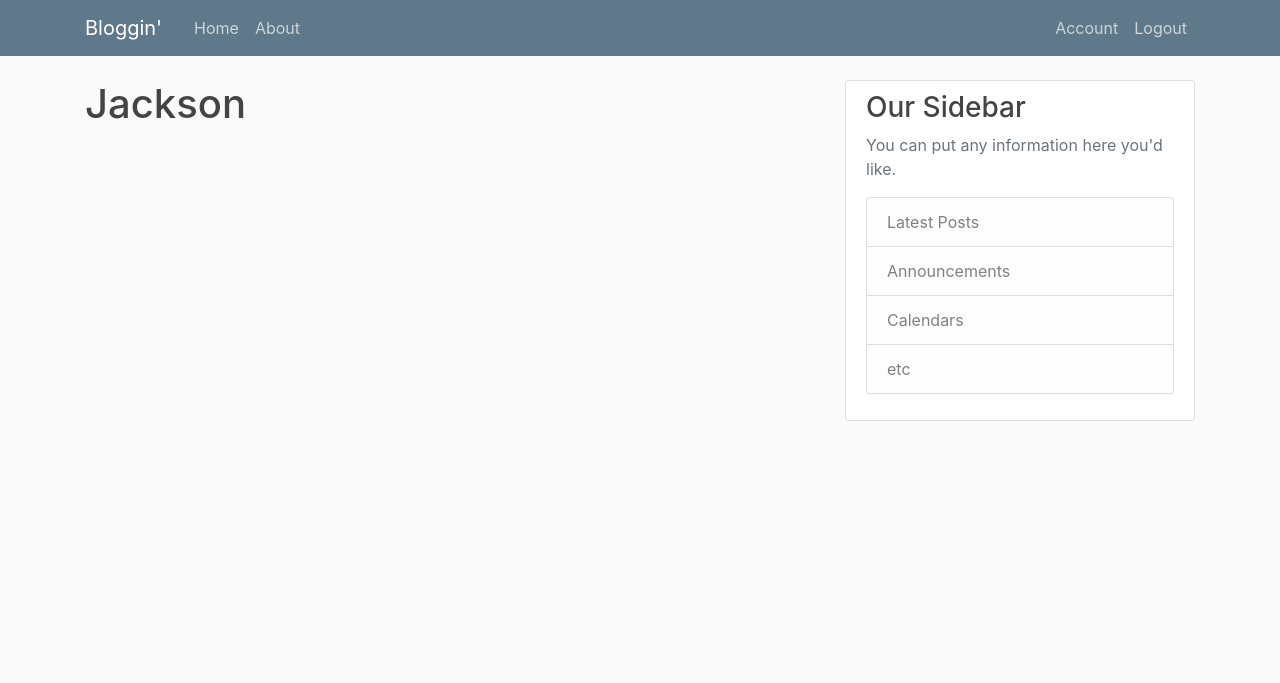
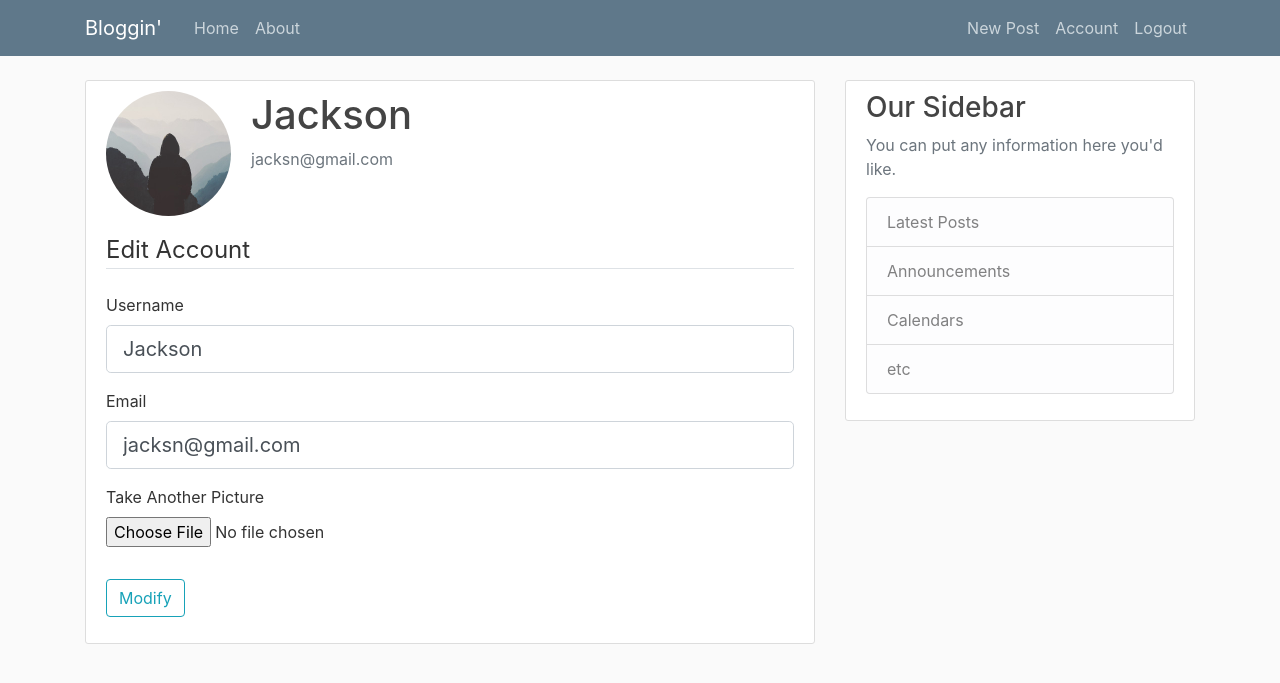
Before and after one commit to Jasurbek16/Learn-Web, a Flask app: page /account in a window 1280 px wide. Shown: the top 683 px of the page. Run offline with Flask 2, Linux system fonts and the light colour scheme; a user stored in the database is signed in; some libraries are stand-ins or nearby versions.

Commit message:
add login and profile

```diff
--- a/learnFlask/main_flask/forms.py
+++ b/learnFlask/main_flask/forms.py
@@ -1,11 +1,13 @@
 from flask_wtf import FlaskForm
-from wtforms import StringField, PasswordField, SubmitField, BooleanField
+from flask_wtf.file import FileField, FileAllowed
+# ^ 1st - the type of field , 2nd - validator (for files uploading)
+from flask_login import current_user
+from wtforms import StringField, PasswordField, SubmitField, BooleanField, TextAreaField
 from wtforms.validators import DataRequired, Length, Email, EqualTo, ValidationError
 # make sure that the field is not empty ^
 # specifying the range of chars to be used in the input -> Length
 # wtforms is used for working with forms in flask
 from main_flask.models import User
-
 
 class RegistrationForm(FlaskForm):
 
@@ -46,7 +48,8 @@ class RegistrationForm(FlaskForm):
         if user:
             raise ValidationError('Existing email is passed, please consider another one!')
 
-
+    # ^^^^ these functions are called with the FlaskForm class that our RegistrationForm class inherited from
+    # ^^^^ Flask is checking for extra functions created with the naming pattern: "validate_(field name)", and later calling those extra functions
 class LoginForm(FlaskForm):
 
     email = StringField("Email", validators=[
@@ -57,3 +60,36 @@ class LoginForm(FlaskForm):
     remember = BooleanField("Remember Me")
     # the submit button
     submit = SubmitField("Login")
+
+# allows us to update info (below)
+class UpdateAccountForm(FlaskForm):
+
+    username = StringField("Username", validators=[
+                           DataRequired(), Length(min=2, max=20)])
+
+    email = StringField("Email", validators=[
+        DataRequired(), Email()])
+
+    picture = FileField("Take Another Picture", validators = [FileAllowed(['jpg', 'png'])])
+    # args to FileAllowed -> a list of allowed files
+
+    submit = SubmitField("Modify")
+
+    def validate_username(self, username):
+        if username.data != current_user.username:
+            user = User.query.filter_by(username=username.data).first()
+            if user:
+                raise ValidationError('Existing username is passed, please consider another one!')
+
+
+    def validate_email(self, email):
+        if email.data != current_user.email:
+            user = User.query.filter_by(email=email.data).first()
+            if user:
+                raise ValidationError('Existing email is passed, please consider another one!')
+
+
+class PostForm(FlaskForm):
+    title = StringField("Title", validators=[DataRequired()])
+    content = TextAreaField("Content", validators=[DataRequired()])
+    submit = SubmitField("Share")
--- a/learnFlask/main_flask/routes.py
+++ b/learnFlask/main_flask/routes.py
@@ -1,27 +1,13 @@
+import secrets
+# ^ for creating a random hex
+import os
+# ^ for getting an extension
+from PIL import Image
 from flask import render_template, url_for, flash, redirect, request
 from main_flask import app, db, bcrypt
-from main_flask.forms import RegistrationForm, LoginForm
+from main_flask.forms import RegistrationForm, LoginForm, UpdateAccountForm, PostForm
 from main_flask.models import User, Post
 from flask_login import login_user, current_user, logout_user, login_required
-
-
-
-postss = [
-
-    {
-        'user': 'Jasurbek Mamurov',
-        'title': 'Blog #1',
-        'content': 'Blog #1"s content',
-        'date_posted': 'July 25, 2021'
-    },
-    {
-        'user': 'Jack Collins',
-        'title': 'Blog #2',
-        'content': 'Blog #2"s content',
-        'date_posted': 'July 26, 2021'
-    }
-
-]
 
 
 @app.route("/")
@@ -32,12 +18,14 @@ postss = [
 # that will be shown on our website for this specific route
 # / is the root page
 def home():
-    return render_template('home_temp.html', posts=postss)
+    posts = Post.query.all()
+    return render_template('home_temp.html', posts=posts)
 # we intend to return the html template in this func
 # we would render the template
 # whatever variable name we use as the
 # argument name here that we pass in we will
 # have access to that variable in our template
+
 
 
 @app.route("/about")
@@ -96,8 +84,61 @@ def logout():
     logout_user()
     return redirect(url_for('home'))
 
+def save_picture(form_picture):
+    random_hex = secrets.token_hex(8)
+    # for saving as the same file ext as before
+    _, f_ext = os.path.splitext(form_picture.filename)
+    # form_picture -> data from the field that the user submits and there is the filename
+    picture_fn = random_hex + f_ext
+    # ^ complete name of the picture
+    picture_path = os.path.join(app.root_path, 'static\profile_pics', picture_fn)
+    # ^ for saving in the specified dir
+    # app.root_path -> the full path all the way up to our package directory
+    # os.path.join -> to concat properly all of the data
 
-@app.route('/account')
+    # resizing and saving the picture into our path
+
+    output_size = (125, 125)
+    i = Image.open(form_picture)
+    i.thumbnail(output_size)
+    i.save(picture_path)
+
+    return picture_fn
+
+
+@app.route('/account', methods=['GET', 'POST'])
 @login_required # we need to login before getting to account page
 def account():
-    return render_template('account.html', title="Account")
+    form = UpdateAccountForm()
+    if form.validate_on_submit():
+        # changin' info in SQLAlchemy
+        # (below) coz that's optional, so we check
+        if form.picture.data:
+            picture_file = save_picture(form.picture.data)
+            current_user.image_file = picture_file
+        current_user.username = form.username.data
+        current_user.email = form.email.data
+        db.session.commit()
+        flash('The account has been successfully modified!', category='success')
+        return redirect(url_for('account'))
+    elif request.method == 'GET':
+        form.username.data = current_user.username
+        form.email.data = current_user.email
+        # ^ populating the form with our user's data
+    image_file = url_for('static', filename = 'profile_pics/' + current_user.image_file )
+    return render_template('account.html', title="Account",
+                           image_file=image_file, form=form)
+    # ! ^ we are not in the same indentation with redirect coz of "post get redirect pattern"
+    # avoid using two post requests at one time
+
+@app.route('/post/new', methods=['GET', 'POST'])
+@login_required
+def new_post():
+    form = PostForm()
+    if form.validate_on_submit():
+        post = Post(title = form.title.data, content=form.content.data, author=current_user)
+        db.session.add(post)
+        db.session.commit()
+        flash('The post has been shared successfully!', 'success')
+        return redirect(url_for('home'))
+    return render_template('create_post.html', title = 'New Post', form = form)
--- a/learnFlask/main_flask/templates/account.html
+++ b/learnFlask/main_flask/templates/account.html
@@ -1,4 +1,60 @@
 {% extends "layout.html" %}
 {% block content %}
-    <h1>{{ current_user.username }}</h1>
+<div class="content-section">
+    <div class="media">
+        <img class="rounded-circle account-img" src={{image_file}}>
+      <div class="media-body">
+        <h2 class="account-heading">{{current_user.username}}</h2>
+        <p class="text-secondary">{{current_user.email}}</p>
+      </div>
+    </div>
+        <form method="POST" action="" enctype = "multipart/form-data">
+            <!-- ^^^^after posting go to the same route, post to the route-->
+            <!--enctype -> for encoding the picture passed-->
+            {{ form.hidden_tag() }}
+            <fieldset class="form-group">
+                <legend class="border-bottom mb-4">Edit Account</legend>
+                <div class="form-group">
+                    {{ form.username.label(class="form-control-label") }}
+
+                    {% if form.username.errors %}
+                        {{ form.username(class="form-control form-control-lg is-invalid") }}
+                        <div class="invalid-feedback">
+                            {% for error in form.username.errors %}
+                                <span>{{ error }}</span>
+                            {% endfor %}
+                        </div>
+                    {% else %}
+                        {{ form.username(class="form-control form-control-lg") }}
+                    {% endif %}
+                </div>
+                <div class="form-group">
+                    {{ form.email.label(class="form-control-label") }}
+                    {% if form.email.errors %}
+                        {{ form.email(class="form-control form-control-lg is-invalid") }}
+                        <div class="invalid-feedback">
+                            {% for error in form.email.errors %}
+                                <span>{{ error }}</span>
+                            {% endfor %}
+                        </div>
+                    {% else %}
+                        {{ form.email(class="form-control form-control-lg") }}
+                    {% endif %}
+                </div>
+                <div class="form-group">
+                    {{ form.picture.label()}}
+                    {{ form.picture(class = "form-control-file") }}
+                    <!--the specification of bootstrap class-->
+                    {% if form.picture.errors %}
+                        {% for error in form.picture.errors %}
+                            <span class = "text-danger">{{ error }}</span></br>
+                        {% endfor %}
+                    {% endif %}
+                </div>
+            </fieldset>
+            <div class="form-group">
+                {{ form.submit(class="btn btn-outline-info") }}
+            </div>
+        </form>
+</div>
 {% endblock content %}
--- a/learnFlask/main_flask/templates/home_temp.html
+++ b/learnFlask/main_flask/templates/home_temp.html
@@ -2,10 +2,12 @@
 {% block content %}
     {% for post in posts %}
     <article class="media content-section">
+      <img class = "rounded-circle article-img" src = "{{ url_for('static', filename = 'profile_pics/' + post.author.image_file ) }}">
+        <!--rounded-circle -> a bootstrap class for rounding an image-->
         <div class="media-body">
           <div class="article-metadata">
-            <a class="mr-2" href="#">{{ post.author }}</a>
-            <small class="text-muted">{{ post.date_posted }}</small>
+            <a class="mr-2" href="#">{{ post.author.username }}</a>
+            <small class="text-muted">{{ post.date_posted.strftime('%Y-%m-%d')}}</small>
           </div>
           <h2><a class="article-title" href="#">{{ post.title }}</a></h2>
           <p class="article-content">{{ post.content }}</p>
--- a/learnFlask/main_flask/templates/layout.html
+++ b/learnFlask/main_flask/templates/layout.html
@@ -35,6 +35,7 @@
               <!-- Navbar Right Side -->
               <div class="navbar-nav">
                 {% if current_user.is_authenticated %}
+                <a class="nav-item nav-link" href="{{ url_for('new_post') }}">New Post</a>
                   <a class="nav-item nav-link" href="{{ url_for('account') }}">Account</a>
                   <a class="nav-item nav-link" href="{{ url_for('logout') }}">Logout</a>
                 {% else %}
```
Also changed, not shown: DataVisualization/learn_plotting2.py (+13 -38 lines), learnFlask/main_flask/templates/create_post.html (added, +40 -0 lines), learnFlask/main_flask/site.db, learnFlask/main_flask/static/profile_pics/067b78c9c9e77905.jpg (added), learnFlask/main_flask/static/profile_pics/5886dd4c6a116218.jpg (added), learnFlask/main_flask/static/profile_pics/b38be41bd1dc306c.jpg (added), learnFlask/main_flask/static/profile_pics/b53f39736d4e3c77.jpg (added), learnFlask/main_flask/static/profile_pics/default.jpg (added).
